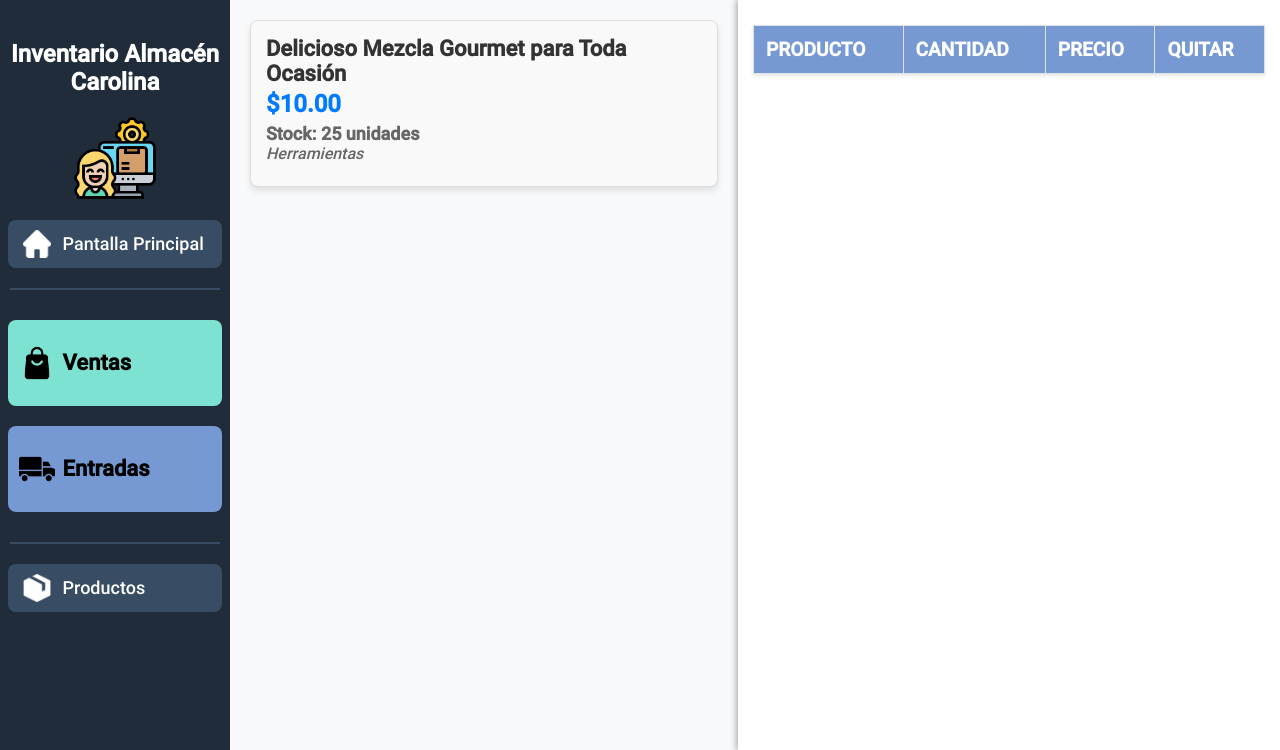
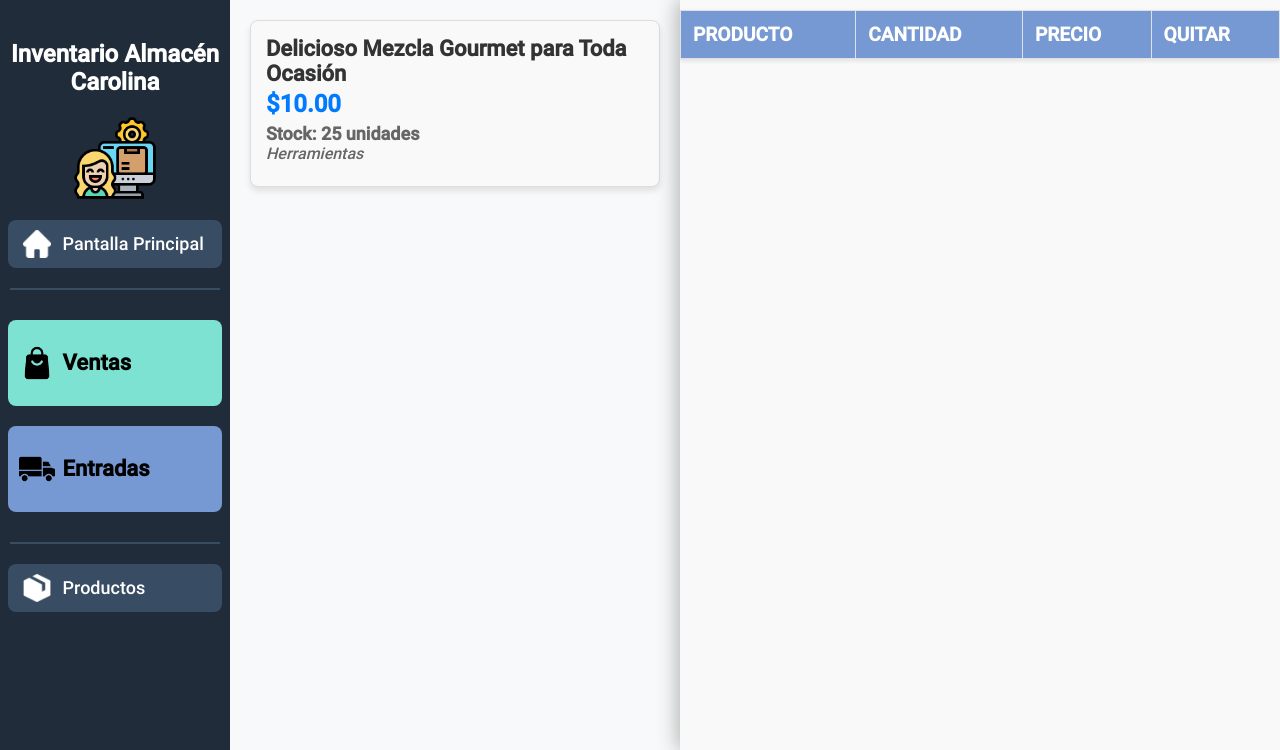
Before and after one commit to garaneda21/sistema-de-inventario-php, a PHP site: page /modulo_ventas.php in a window 1280 px wide. Shown: the part 50-800 px from the top of the page. Run offline with PHP 8.4, Linux system fonts and the light colour scheme; data that the repository does not hold is empty.

Commit message:
arreglado front para ingresar producto

```diff
--- a/styles/barra_lateral_de_productos.css
+++ b/styles/barra_lateral_de_productos.css
@@ -1,9 +1,14 @@
 /* Barra lateral */
 .sidebar-productos {
-    width: 40%;
-    background-color: #ffffff;
+    display: flex;
+    flex-direction: column;
+    width: 600px;
+    background-color: #f9f9f9;
     color: #000000;
-    padding: 15px;
+    padding: 0px;
+    overflow: hidden;
     overflow-y: auto;
-    box-shadow: -2px 0 6px rgba(0, 0, 0, 0.3);
+    position: relative;
+    max-height: 100vh;
+    box-shadow: -2px 0 20px rgba(0, 0, 0, 0.3);
 }
--- a/styles/cuadricula_de_productos.css
+++ b/styles/cuadricula_de_productos.css
@@ -2,7 +2,7 @@
 .product-grid {
     display: grid;
     grid-template-columns: repeat(auto-fit, minmax(200px, 1fr));
-    gap: 20px;
+    gap: 15px;
     align-items: stretch;
 }
 
```
Also changed, not shown: includes/modulo_productos/ingresar_producto.php (+6 -3 lines), modulo_entradas.php (+11 -4 lines), styles/tablas_ingreso_producto.css (+35 -26 lines), img/botones/completed.png (added).
